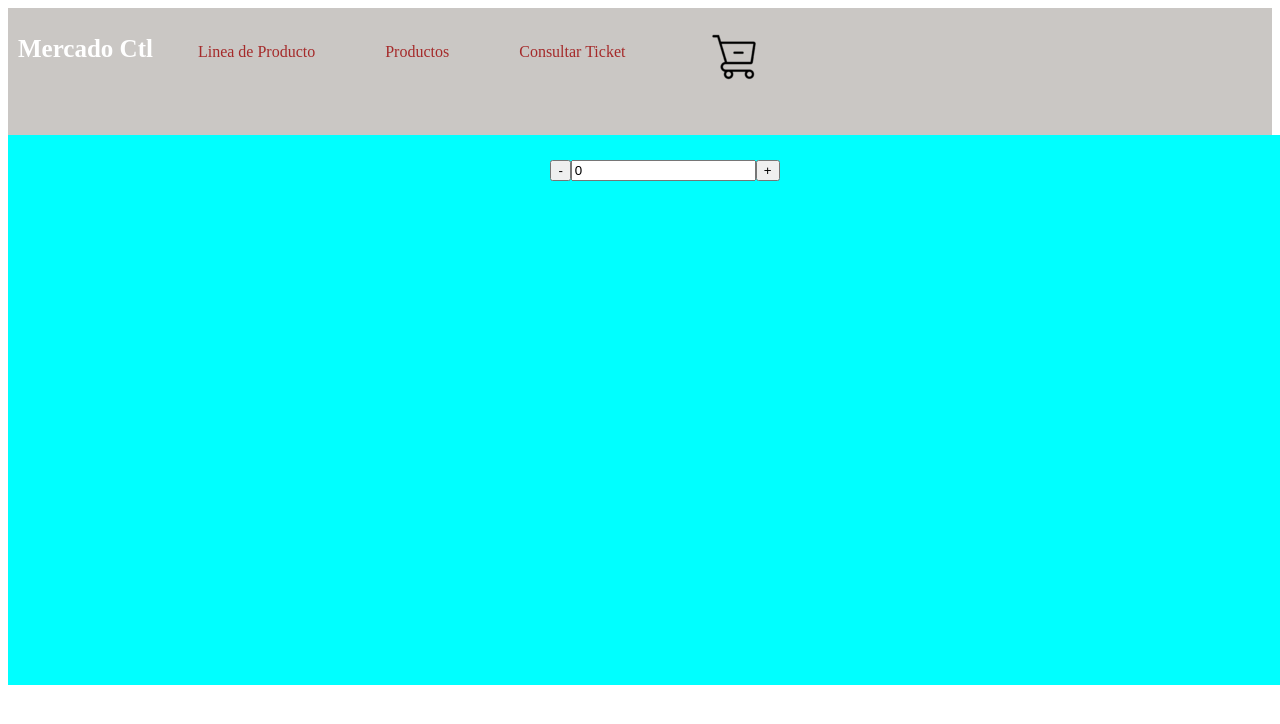
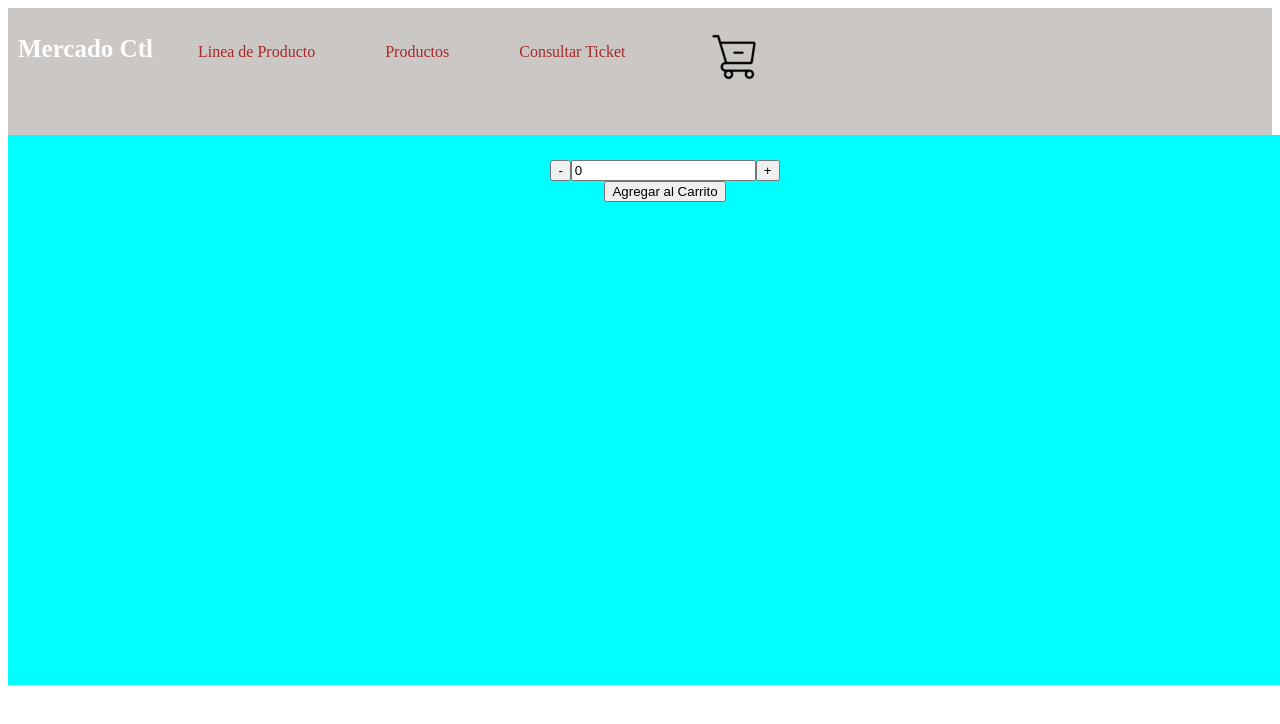
Before and after one commit to damianTest/mercadoCtrl_Tello_Damian, a React (Create React App) app: page / in a window 1280 px wide. Shown: the top 724 px of the page. Built offline with nearby package versions, Linux system fonts and the light colour scheme.

Commit message:
desafio counter

```diff
--- a/src/components/ItemCount/ItemCount.jsx
+++ b/src/components/ItemCount/ItemCount.jsx
@@ -18,9 +18,12 @@ function ItemCount({stock, inicial, onAdd}) {
 
     return (
         <div>
-              <button onClick={() => handleResta()}>-</button>
-              <input readOnly value={count}/>
-              <button onClick={() =>handleSuma()}>+</button>
+             <div>
+                <button onClick={() => handleResta()}>-</button>
+                <input readOnly value={count}/>
+                <button onClick={() =>handleSuma()}>+</button>
+               </div>
+              <button >Agregar al Carrito</button>
         </div>
     );
 }
```
